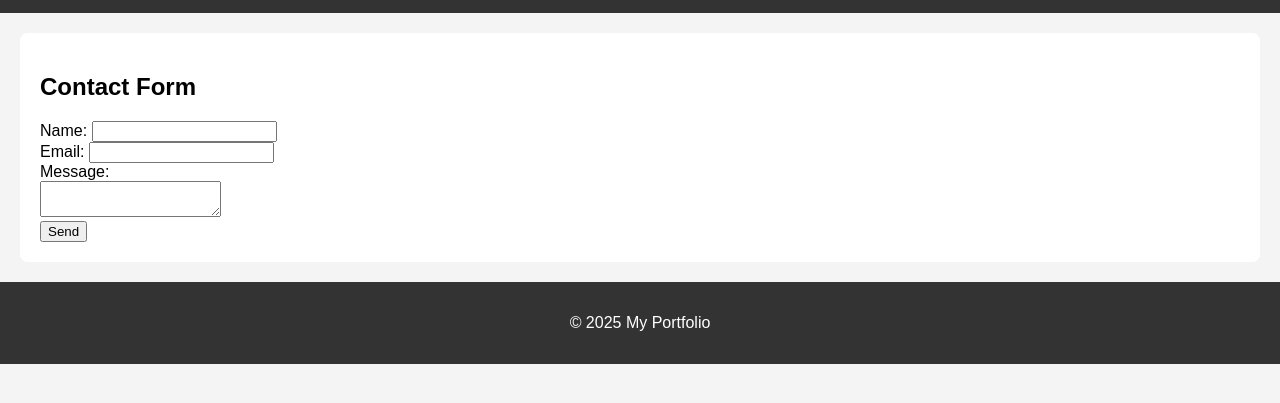
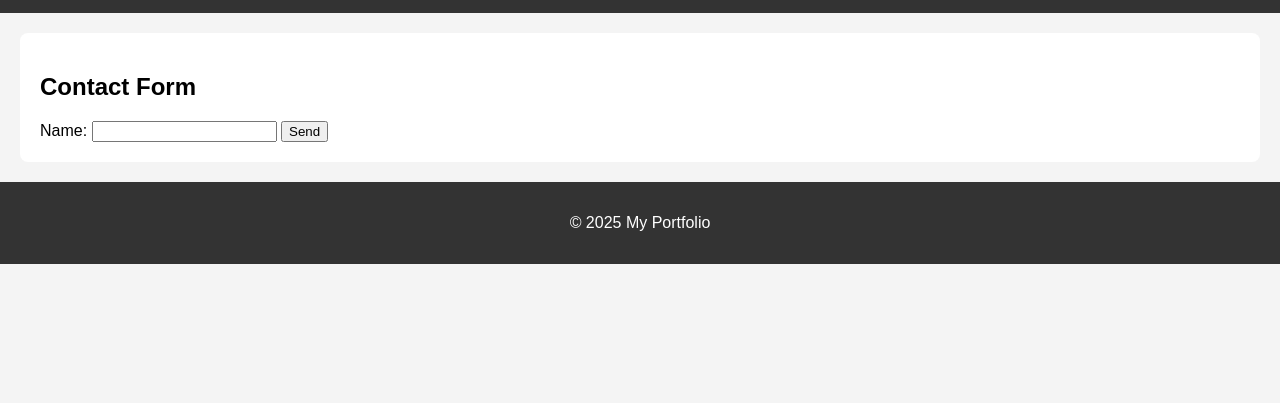
Before and after one commit to MohamedGaber233/portfolio-site, a plain HTML site: page contact.html in a window 1280 px wide. Shown: the part 117-520 px from the top of the page. Drawn offline with Linux system fonts and the light colour scheme.

Commit message:
Add contact form with name input and submit button

```diff
--- a/contact.html
+++ b/contact.html
@@ -18,11 +18,11 @@
     <section>
       <h2>Contact Form</h2>
       <form>
-        <label>Name: <input type="text" name="name"></label><br>
-        <label>Email: <input type="email" name="email"></label><br>
-        <label>Message:<br><textarea name="message"></textarea></label><br>
+        <label for="name">Name:</label>
+        <input type="text" id="name" name="name" />
         <button type="submit">Send</button>
       </form>
+
     </section>
   </main>
 
```
